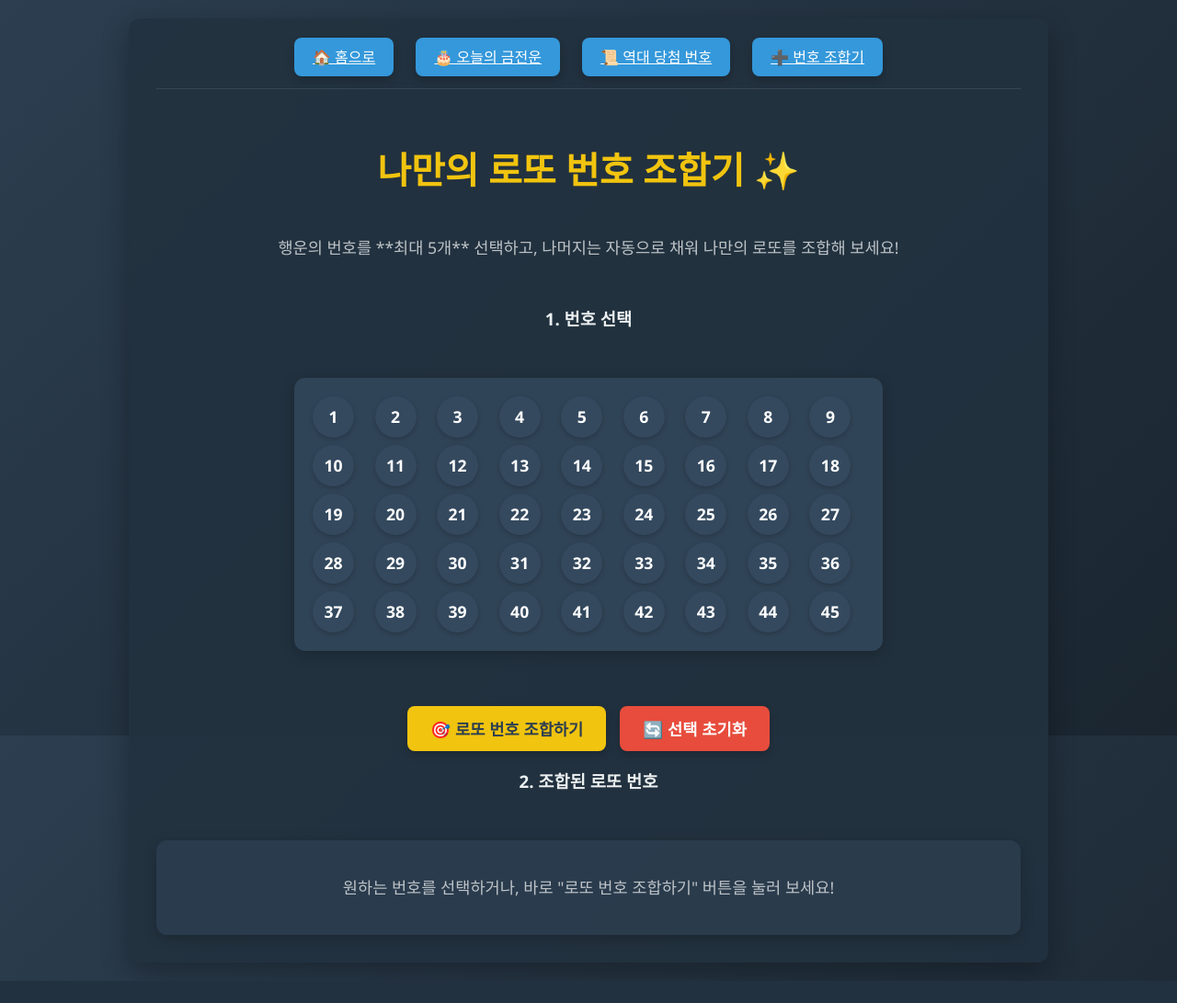
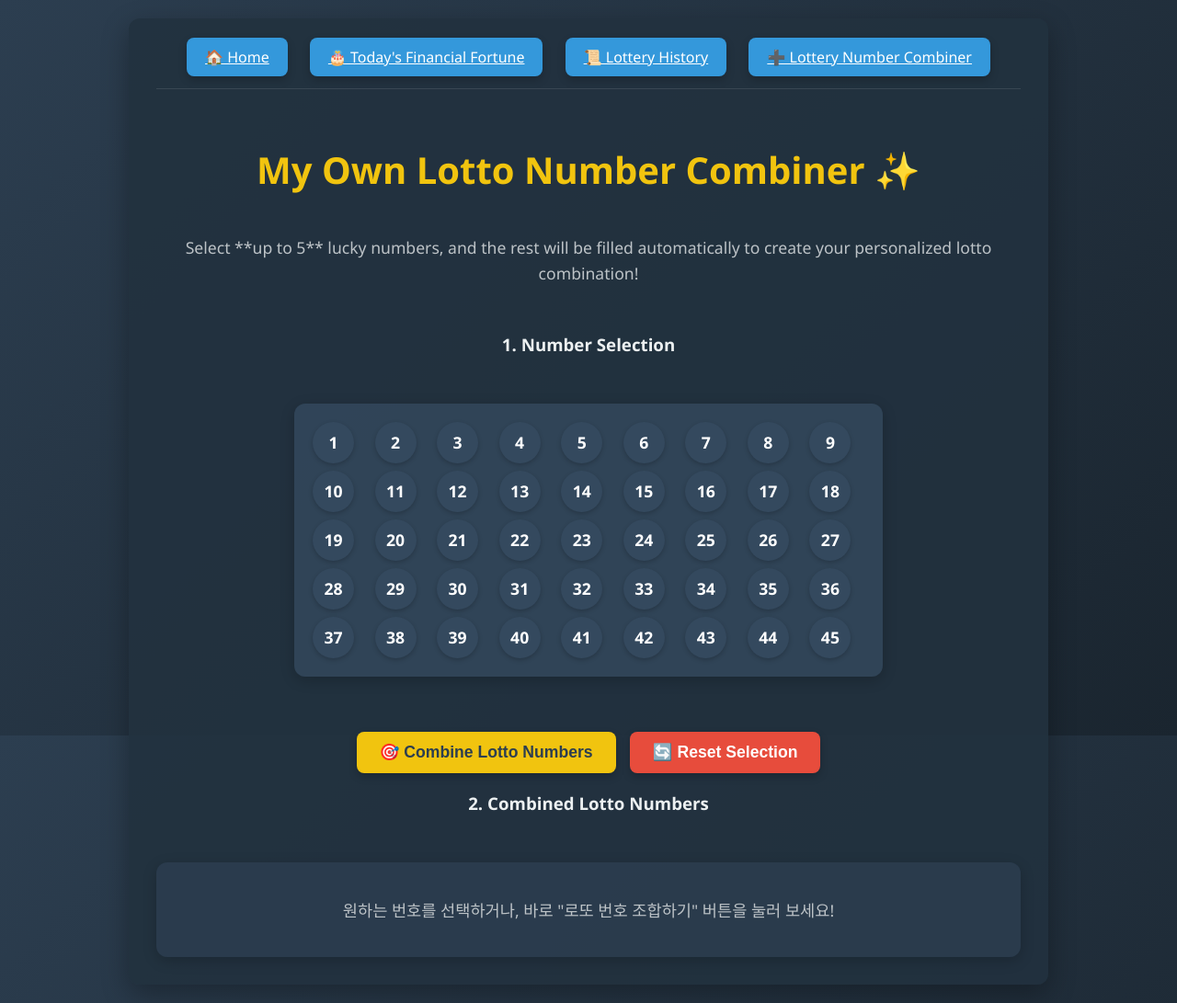
Before and after one commit to koh-hongQ/AIwebsite_LottoPredict, a Django app: page /lotto_combiner/ in a window 1280 px wide. Shown: the whole page at 92% size. Before the commit the page ends 1067 px from the top, so only its background shows below. Run offline with Django 5.2, Linux system fonts and the light colour scheme.

Commit message:
0607  영어번역역

```diff
--- a/main/templates/main/lotto_combiner.html
+++ b/main/templates/main/lotto_combiner.html
@@ -231,26 +231,26 @@
 <body>
     <div class="container">
          <div class="navbar">
-        <a href="{% url 'hi' %}" >🏠 홈으로</a>
-        <a href="{% url 'fortune_check' %}" >🎂 오늘의 금전운</a>
-        <a href="{% url 'lotto_history' %}" >📜 역대 당첨 번호</a>
-        <a href="{% url 'lotto_combiner' %}" >➕ 번호 조합기</a>
+        <a href="{% url 'hi' %}" >🏠 Home</a>
+        <a href="{% url 'fortune_check' %}" >🎂 Today's Financial Fortune</a>
+        <a href="{% url 'lotto_history' %}" >📜 Lottery History</a>
+        <a href="{% url 'lotto_combiner' %}" >➕ Lottery Number Combiner</a>
     </div>
-        <h1>나만의 로또 번호 조합기 ✨</h1>
+        <h1>My Own Lotto Number Combiner  ✨</h1>
         <p class="description">
-            행운의 번호를 **최대 5개** 선택하고, 나머지는 자동으로 채워 나만의 로또를 조합해 보세요!
+            Select **up to 5** lucky numbers, and the rest will be filled automatically to create your personalized lotto combination!
         </p>
 
-        <h3>1. 번호 선택</h3>
+        <h3>1. Number Selection</h3>
         <div class="number-selection-grid" id="number-selection-grid">
             </div>
 
         <div class="button-group">
-            <button onclick="generateCombinedLotto()">🎯 로또 번호 조합하기</button>
-            <button class="reset-button" onclick="resetSelection()">🔄 선택 초기화</button>
+            <button onclick="generateCombinedLotto()">🎯 Combine Lotto Numbers</button>
+            <button class="reset-button" onclick="resetSelection()">🔄 Reset Selection</button>
         </div>
 
-        <h3>2. 조합된 로또 번호</h3>
+        <h3>2. Combined Lotto Numbers</h3>
         <div id="combined-lotto-balls">
             </div>
     </div>
```
Also changed, not shown: main/templates/main/lotto_history.html (+6 -5 lines).
